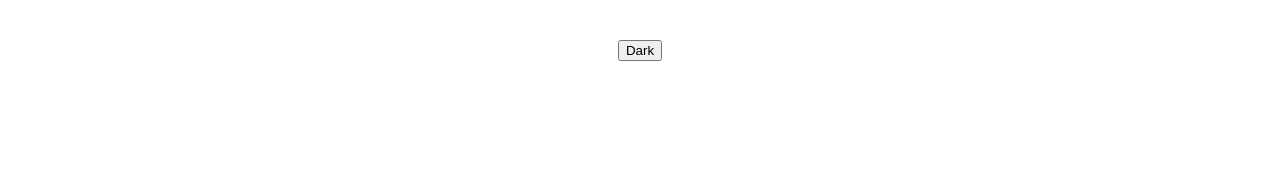
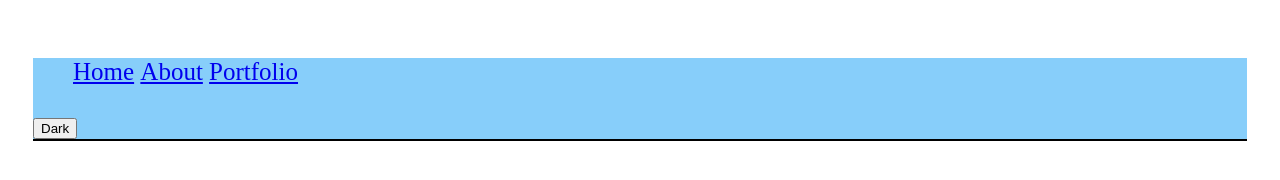
Before and after one commit to AndreBennett/personalwebsite, a plain HTML site: page contact.html in a window 1280 px wide. Drawn offline with Linux system fonts and the light colour scheme.

Commit message:
Added dark mode to contact page, created contact page

```diff
--- a/contact.html
+++ b/contact.html
@@ -6,7 +6,13 @@
     <title>Get in contact with me</title>
     <link rel="stylesheet" href="style.css" />
   </head>
-  <body>
+  <header>
+    <nav>
+        <ol class="sections">
+            <li class="section"><a href="home.html">Home</a></li>
+            <li class="section"><a href="about.html">About</a></li>
+            <li class="section"><a href="portfolio.html">Portfolio</a></li>
+        </ol>
         <button onclick="myFunction()">Dark</button>
         <script>
             function myFunction() {
@@ -14,5 +20,9 @@
                element.classList.toggle("dark-mode");
             }
             </script>
+    </nav>
+</header>
+  <body>
+
   </body>
 </html>
--- a/style.css
+++ b/style.css
@@ -4,6 +4,11 @@ header {
 }
 nav {
     border-bottom: 2px solid black;
+    position: relative;
+    height: 100%;
+    width: 100%;
+
+
 }
 .sections ol {
     list-style-type: none;
```
Also changed, not shown: about.html (+3 -1 lines), home.html (+3 -1 lines), portfolio.html (+3 -1 lines). Lines whose indentation alone changed are shown as unchanged.
